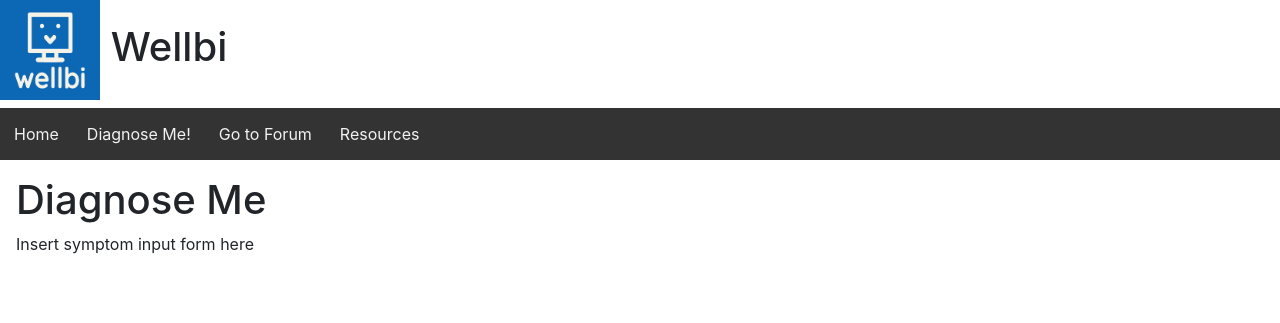
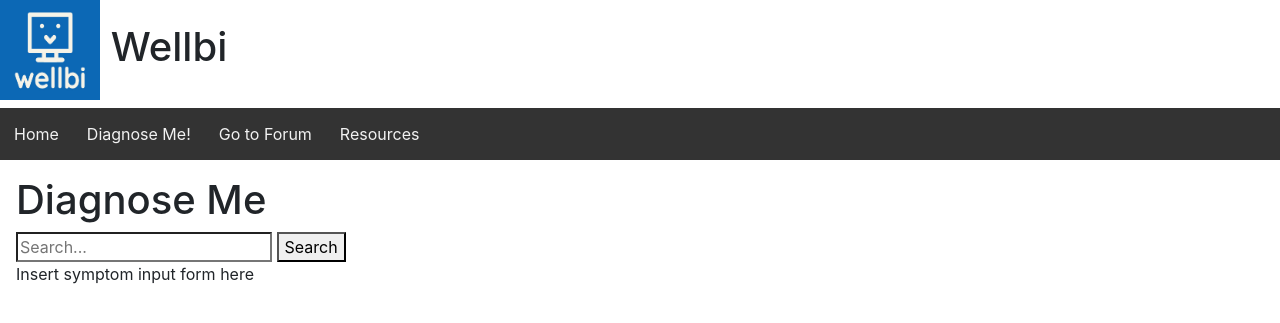
Before and after one commit to nchien2/wellbi, a Flask app: page /diagnose/input in a window 1280 px wide. Shown: the top 323 px of the page. Run offline with Flask 2, Linux system fonts and the light colour scheme; some libraries are stand-ins or nearby versions.

Commit message:
Update diagnose.html
add search bar to diagnose page

```diff
--- a/wellbi/templates/diagnose.html
+++ b/wellbi/templates/diagnose.html
@@ -5,5 +5,11 @@
 {% endblock %}
 
 {% block content %}
+<form id="form" role="search">
+  <input type="search" id="query" name="q"
+   placeholder="Search..."
+   aria-label="Search through site content">
+  <button>Search</button>
+</form>
   Insert symptom input form here
 {% endblock %}
```
